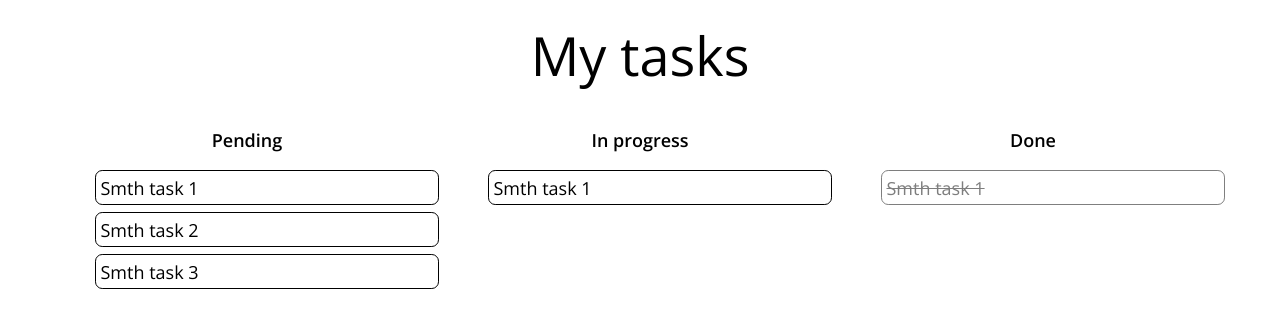
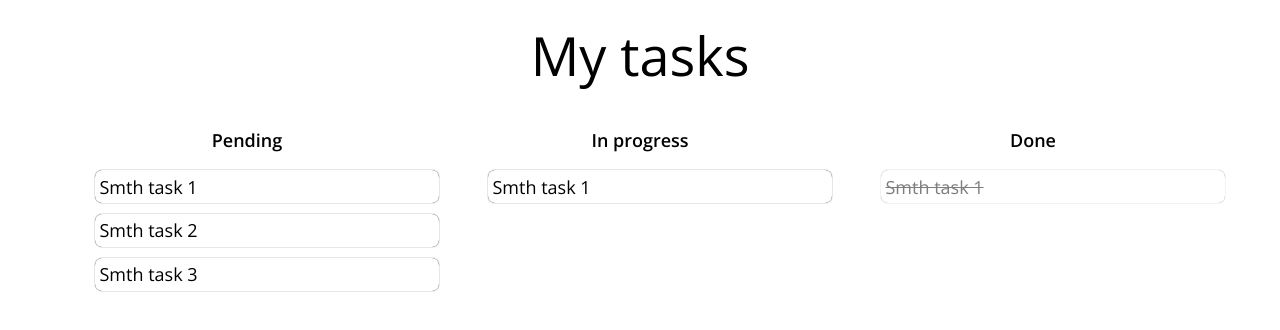
Before and after one commit to AlexDz27/olap-6959-4, a React (Vite) app: page / in a window 1280 px wide. Shown: the top 330 px of the page. Built offline with nearby package versions, Linux system fonts and the light colour scheme.

Commit message:
add border color for Task component

```diff
--- a/src/assets/css/components/tasks-list.css
+++ b/src/assets/css/components/tasks-list.css
@@ -2,14 +2,18 @@
   list-style: none;
 }
 .tasks-list .tasks-list__task {
-  margin-bottom: .4rem;
+  margin-bottom: .6rem;
 }
 .tasks-list .tasks-list__task:last-child {margin-bottom: 0;}
 
 .tasks-list__task {
-  border: 1px solid black;
   border-radius: 0.4rem;
   padding: 0.25rem;
+  box-shadow: 0 0 1px 0;
+  cursor: pointer;
+}
+.tasks-list__task:hover {
+  outline: 2px solid #297df9;
 }
 .tasks-list__task--done {
   text-decoration: line-through;
```
